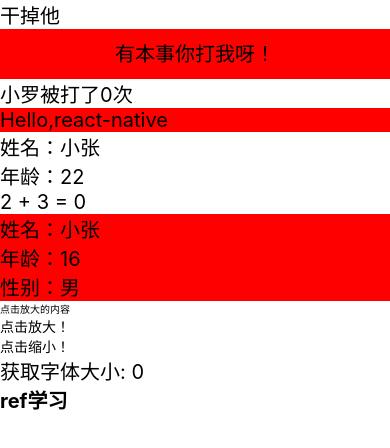
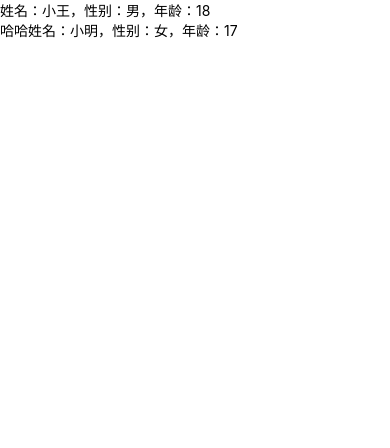
Before and after one commit to lorry0508/React-Native, a React Native app in the folder FirstApp/: screen / in a window 390 px wide. Shown: the top 448 px of the page. Built offline with nearby package versions, Linux system fonts and the light colour scheme.

Commit message:
react-native 中class的使用

```diff
--- a/FirstApp/App.js
+++ b/FirstApp/App.js
@@ -17,6 +17,8 @@ import EIComponent, { name, age, add } from './EIComponent';
 import PropsTest from './PropsTest';
 import StateTest from './StateTest';
 import RefTest from './RefTest';
+import Student from './Student';
+import MingStudent from './MingStudent';
 
 import {
 	//
@@ -45,6 +47,8 @@ export default class App extends React.Component {
 			result: 0,
 			size: 0
 		}
+		this.stu = new Student('小王', 18, '男');
+		this.ming = new MingStudent();
 	}
 	render() {
 		var view = this.state.remove ? null : <LifeCicyle name="小罗" />;
@@ -58,7 +62,7 @@ export default class App extends React.Component {
 		return (
 			<View>
 				{/* <HelloComponents name="小明" /> */}
-				<Text
+				{/* <Text
 					style={{fontSize: 20}}
 					onPress={
 						()=> {
@@ -69,8 +73,8 @@ export default class App extends React.Component {
 					}>
 						{text}
 				</Text>
-				{view}
-				<EIComponent name="react-native" />
+				{view} */}
+				{/* <EIComponent name="react-native" />
 				<Text style={{fontSize: 20}}>姓名：{name}</Text>
 				<Text style={{fontSize: 20}}>年龄：{age}</Text>
 				<Text style={{fontSize: 20}}
@@ -81,12 +85,12 @@ export default class App extends React.Component {
 						});
 					}}>
 						2 + 3 = { this.state.result }
-				</Text>
+				</Text> */}
 				{/* <PropsTest name="小红" sex='女' /> */}
 				{/* es6延展操作符 */}
 				{/* <PropsTest {...params} />  */}
 				{/* es6解构赋值 */}
-				<PropsTest name={name} sex={sex} />
+				{/* <PropsTest name={name} sex={sex} />
 				<StateTest />
 				<Text
 					ref='test'
@@ -101,8 +105,15 @@ export default class App extends React.Component {
 					}}>
 					获取字体大小: {this.state.size}
 				</Text>
-				<RefTest ref='reftest' />
+				<RefTest ref='reftest' /> */}
 				{/* <RefTest ref={reftest => this.reftests = reftest} />'' */}
+
+				<Text>
+					{this.stu.getDescription()} {/* 创建实例继承 */}
+				</Text>
+				<Text>
+					{this.ming.getDescription()}
+				</Text>
 			</View>
 		);
 	}
--- /dev/null
+++ b/FirstApp/MingStudent.js
@@ -0,0 +1,10 @@
+import Student from './Student';
+
+export default class MingStudent extends Student {
+    constructor() {
+        super('小明', 17, '女')
+    }
+    getDescription() {
+        return '哈哈' + super.getDescription();
+    }
+}
--- a/FirstApp/RefTest.js
+++ b/FirstApp/RefTest.js
@@ -3,7 +3,7 @@
 */
 import React, { Component } from 'react';
 
-import { Text, View } from 'react-native';
+import { Text, View, StyleSheet } from 'react-native';
 
 export default class RefTest extends Component {
     state = {
--- /dev/null
+++ b/FirstApp/Student.js
@@ -0,0 +1,13 @@
+/*
+    类的使用
+*/
+export default class Student {
+    constructor(name, age, sex) {
+        this.name = name;
+        this.age = age;
+        this.sex = sex;
+    }
+    getDescription() {
+        return '姓名：' + this.name + '，性别：' + this.sex + '，年龄：' + this.age;
+    }
+}
```
